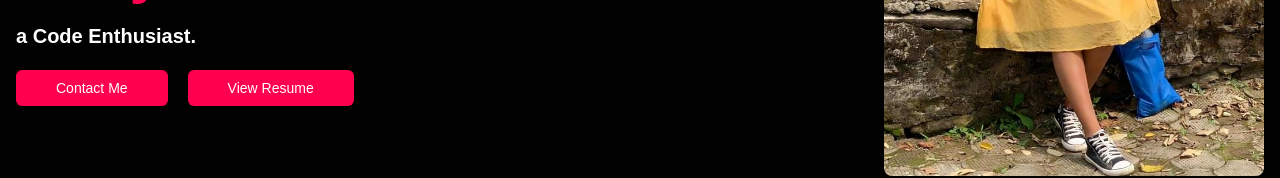
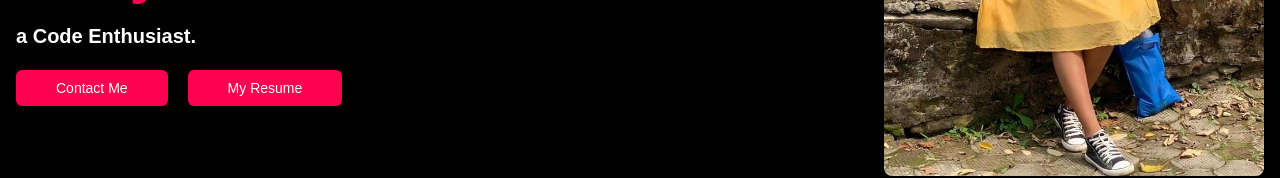
Before and after one commit to manishapariyar/PersonalProtfolio, a React (Vite) app: page / in a window 1280 px wide. Shown: the part 396-574 px from the top of the page. Built offline with nearby package versions, Linux system fonts and the light colour scheme.

Commit message:
git adding pdf downloading functionlity

```diff
--- a/src/components/Home/LeftSection.tsx
+++ b/src/components/Home/LeftSection.tsx
@@ -1,20 +1,31 @@
 
 import ActionButton from "../../shared/ActionButton";
 import { SelectedPage } from "../../shared/types";
-import {  Cursor, useTypewriter } from 'react-simple-typewriter'
+import { Cursor, useTypewriter } from 'react-simple-typewriter'
 
 type Props = {
   setSelectedPage: (value: SelectedPage) => void;
 }
 
-const LeftSection = ({setSelectedPage}: Props) => {
+const LeftSection = ({ setSelectedPage }: Props) => {
   const [text] = useTypewriter({
-    words: [" passionate Leaner.", "Web-Developer.", "Code Enthusiast." , "programmer!"],
+    words: [" passionate Leaner.", "Web-Developer.", "Code Enthusiast.", "programmer!"],
     loop: true,
     typeSpeed: 20,
     deleteSpeed: 10,
     delaySpeed: 2000,
   });
+
+  const PDF_URL = "/file_pdf.pdf"
+  const downloadFile = (url: string) => {
+    const fileName = url.split('/').pop();
+    const link = document.createElement('a');
+    link.href = url;  // Corrected href
+    link.setAttribute('download', fileName || 'download');
+    document.body.appendChild(link);
+    link.click();
+    link.remove();
+  };
   return (
     <div className="w-full lgl:w-1/2 flex flex-col gap-20">
       <div className="flex flex-col gap-5">
@@ -26,7 +37,7 @@ const LeftSection = ({setSelectedPage}: Props) => {
         <h2 className="text-3xl font-bold text-white  lg:text-xl">
           a <span>{text}</span>
           <Cursor
-            cursorBlinking= {false}
+            cursorBlinking={false}
             cursorStyle=""
             cursorColor="#212428"
           />
@@ -34,13 +45,15 @@ const LeftSection = ({setSelectedPage}: Props) => {
 
 
 
-      <div className=" flex gap-5  text-sm ">
-       <ActionButton setSelectedPage={setSelectedPage} >
-        Contact Me</ActionButton>
-       <ActionButton setSelectedPage={setSelectedPage} >
-       View Resume</ActionButton>
-       </div>
-       </div>
+        <div className=" flex gap-5  text-sm ">
+          <ActionButton setSelectedPage={setSelectedPage} >
+            Contact Me</ActionButton>
+          <button onClick={() => { downloadFile(PDF_URL) }} className="rounded-md
+    bg-designColor text-white
+     px-5 md:px-10 py-2 hover:bg-yellow
+     hover:text-deep-blue">My Resume</button>
+        </div>
+      </div>
     </div>
   )
 }
```
Also changed, not shown: 1 other file (tests, documents, lock files or other folders).
